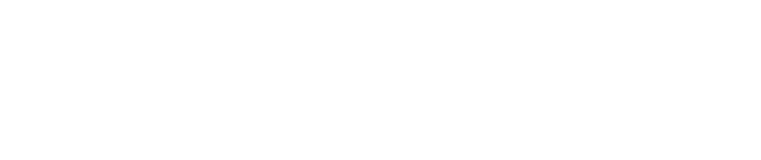
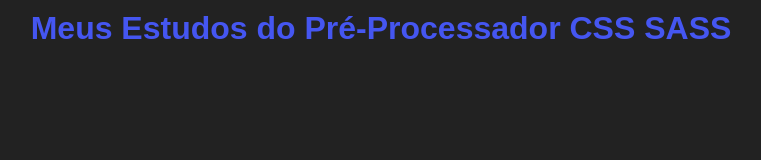
Before and after one commit to leoportogtr86/master-class-sass, a plain HTML site: page index.html in a window 1280 px wide. Shown: the whole page, without its empty margins (259-1020 px from the left). Drawn offline with Linux system fonts and the light colour scheme.

Commit message:
declarando uma variavel

```diff
--- a/index.html
+++ b/index.html
@@ -10,6 +10,9 @@
 
 <body>
 
+    <h1>Meus Estudos do Pré-Processador CSS SASS</h1>
+
+
 </body>
 
 </html>
--- a/style/main.scss
+++ b/style/main.scss
@@ -0,0 +1,23 @@
+$primary: #222;
+
+
+
+*{
+
+    margin: 0;
+    padding: 0;
+}
+
+
+body{
+
+    background-color: $primary;
+}
+
+h1{
+
+    color: #4556f1;
+    text-align: center;
+    font-family: sans-serif;
+    margin: 10px;
+}
```
Also changed, not shown: README.md, style/main.css, 1 other file.
